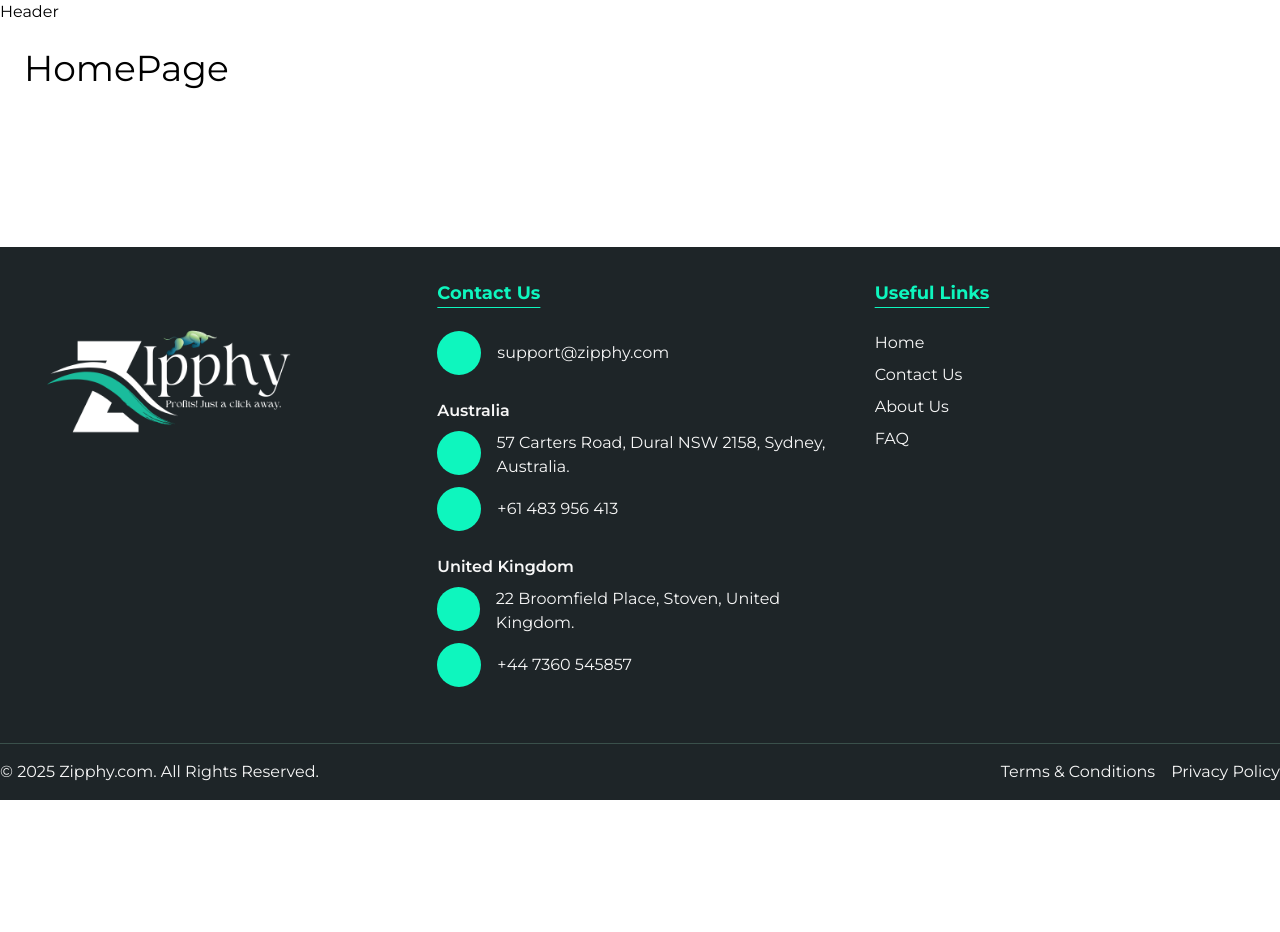
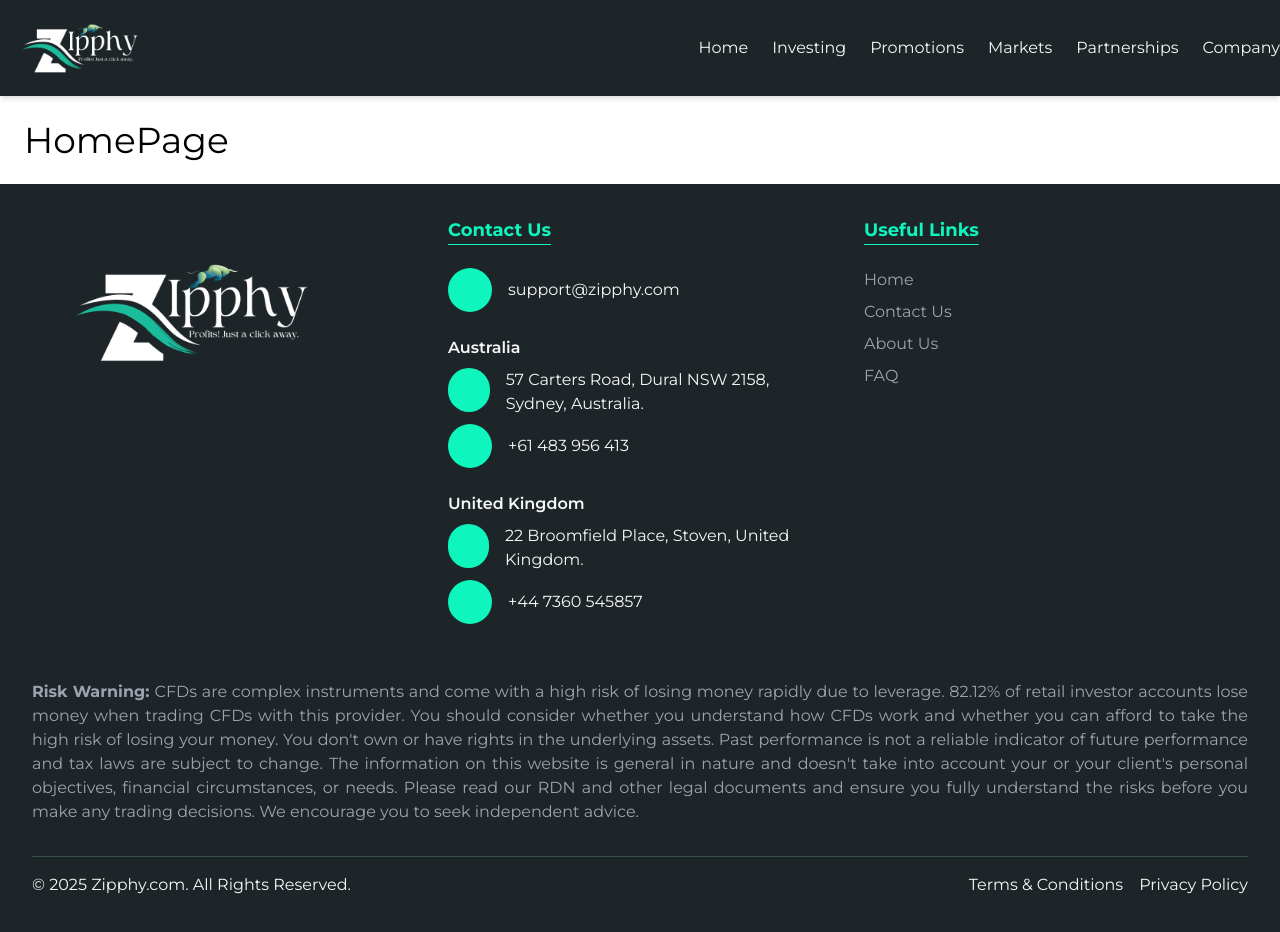
Before and after one commit to zafar-m3n/zipphy, a React (Vite) app: page / in a window 1280 px wide. Shown: the top 932 px of the page. Before the commit the page ends 800 px from the top, so only its background shows below. Built offline with nearby package versions, Linux system fonts and the light colour scheme; some icons are missing.

Commit message:
Footer changes

```diff
--- a/src/components/Footer.jsx
+++ b/src/components/Footer.jsx
@@ -4,8 +4,8 @@
 
 const Footer = () => {
   return (
-    <footer className="bg-primary text-background pt-8">
-      <div className="container mx-auto grid grid-cols-1 md:grid-cols-3 gap-8 pb-8 border-b border-secondary">
+    <footer className="bg-primary text-background p-8">
+      <div className="container mx-auto grid grid-cols-1 md:grid-cols-3 md:gap-8 pb-8 border-b border-secondary">
         <div className="flex flex-col items-start">
           <img src={logo} alt="Zipphy Logo" className="w-full" />
           <div className="flex space-x-4 ms-12">
@@ -14,7 +14,7 @@
             <Icon icon="mdi:linkedin" width={36} className="text-accent hover:scale-110 transition-transform" />
           </div>
         </div>
-        <div>
+        <div className="text-gray-400">
           <h3 className="text-lg font-bold text-accent mb-6 underline underline-offset-8">Contact Us</h3>
           <div className="flex items-center mb-6">
             <Icon icon="heroicons:envelope" className="bg-accent w-11 h-11 p-2 rounded-full" />
@@ -43,8 +43,7 @@
             </div>
           </div>
         </div>
-
-        <div>
+        <div className="text-gray-400">
           <h3 className="text-lg font-bold text-accent mb-6 underline underline-offset-8">Useful Links</h3>
           <ul className="space-y-2">
             <li>
@@ -69,6 +68,17 @@
             </li>
           </ul>
         </div>
+        <p className="col-span-3 text-justify text-gray-400">
+          <span className="font-bold">Risk Warning: </span>
+          CFDs are complex instruments and come with a high risk of losing money rapidly due to leverage. 82.12% of
+          retail investor accounts lose money when trading CFDs with this provider. You should consider whether you
+          understand how CFDs work and whether you can afford to take the high risk of losing your money. You don't own
+          or have rights in the underlying assets. Past performance is not a reliable indicator of future performance
+          and tax laws are subject to change. The information on this website is general in nature and doesn't take into
+          account your or your client's personal objectives, financial circumstances, or needs. Please read our RDN and
+          other legal documents and ensure you fully understand the risks before you make any trading decisions. We
+          encourage you to seek independent advice.
+        </p>
       </div>
       <div className="container mx-auto flex flex-col md:flex-row justify-between items-center py-4">
         <p>&copy; {new Date().getFullYear()} Zipphy.com. All Rights Reserved.</p>
--- a/src/components/Header.jsx
+++ b/src/components/Header.jsx
@@ -1,7 +1,68 @@
-import React from "react";
+import React, { useState } from "react";
+import { navMenu } from "@/data/data";
+import logo from "@/assets/logo-white.png";
 
 const Header = () => {
-  return <div>Header</div>;
+  const [isMobileMenuOpen, setIsMobileMenuOpen] = useState(false);
+
+  return (
+    <header className="bg-primary text-background shadow-md">
+      <div className="container mx-auto flex justify-between items-center">
+        <a href="/">
+          <img src={logo} alt="Zipphy Logo" className="h-24" />
+        </a>
+        <div className="md:hidden">
+          <button className="text-background focus:outline-none" onClick={() => setIsMobileMenuOpen(!isMobileMenuOpen)}>
+            <span className="material-icons">menu</span>
+          </button>
+        </div>
+
+        {/* Navigation Links (Desktop) */}
+        <nav className="hidden md:flex space-x-6">
+          {navMenu.map((item, index) => (
+            <div key={index} className="relative group">
+              <a href={item.link || "#"} className="hover:text-accent transition-colors">
+                {item.title}
+              </a>
+              {/* Dropdown Menu */}
+              {item.children && (
+                <div className="absolute left-0 top-full hidden group-hover:flex flex-col bg-secondary text-background shadow-lg mt-2">
+                  {item.children.map((child, childIndex) => (
+                    <a key={childIndex} href={child.link} className="px-4 py-2 hover:bg-accent hover:text-primary">
+                      {child.title}
+                    </a>
+                  ))}
+                </div>
+              )}
+            </div>
+          ))}
+        </nav>
+      </div>
+
+      {/* Mobile Menu */}
+      {isMobileMenuOpen && (
+        <div className="md:hidden bg-secondary text-background p-4 space-y-4">
+          {navMenu.map((item, index) => (
+            <div key={index}>
+              <a href={item.link || "#"} className="block hover:text-accent transition-colors">
+                {item.title}
+              </a>
+              {/* Dropdown Menu for Mobile */}
+              {item.children && (
+                <div className="pl-4 space-y-2">
+                  {item.children.map((child, childIndex) => (
+                    <a key={childIndex} href={child.link} className="block hover:text-accent">
+                      {child.title}
+                    </a>
+                  ))}
+                </div>
+              )}
+            </div>
+          ))}
+        </div>
+      )}
+    </header>
+  );
 };
 
 export default Header;
```
